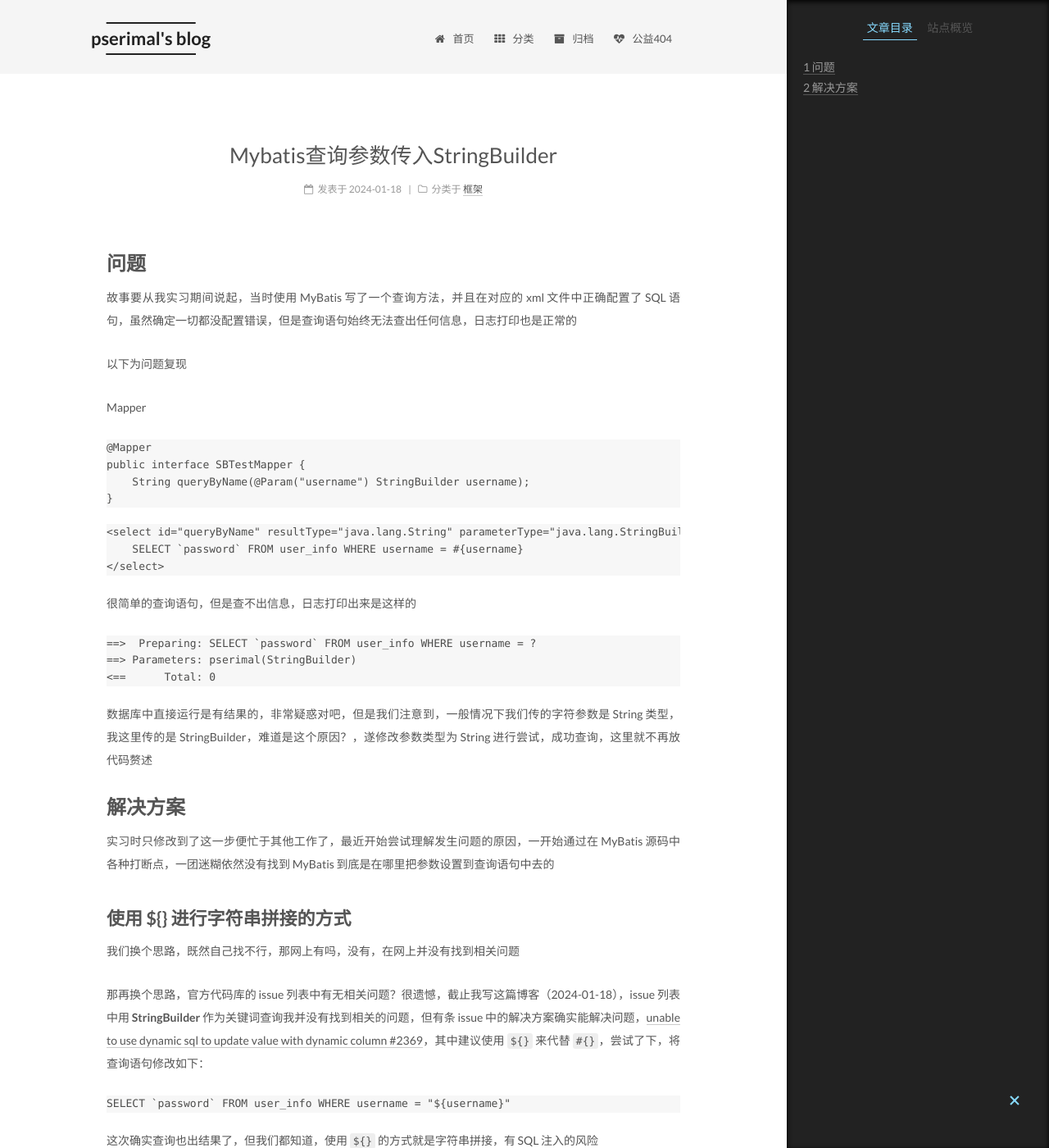
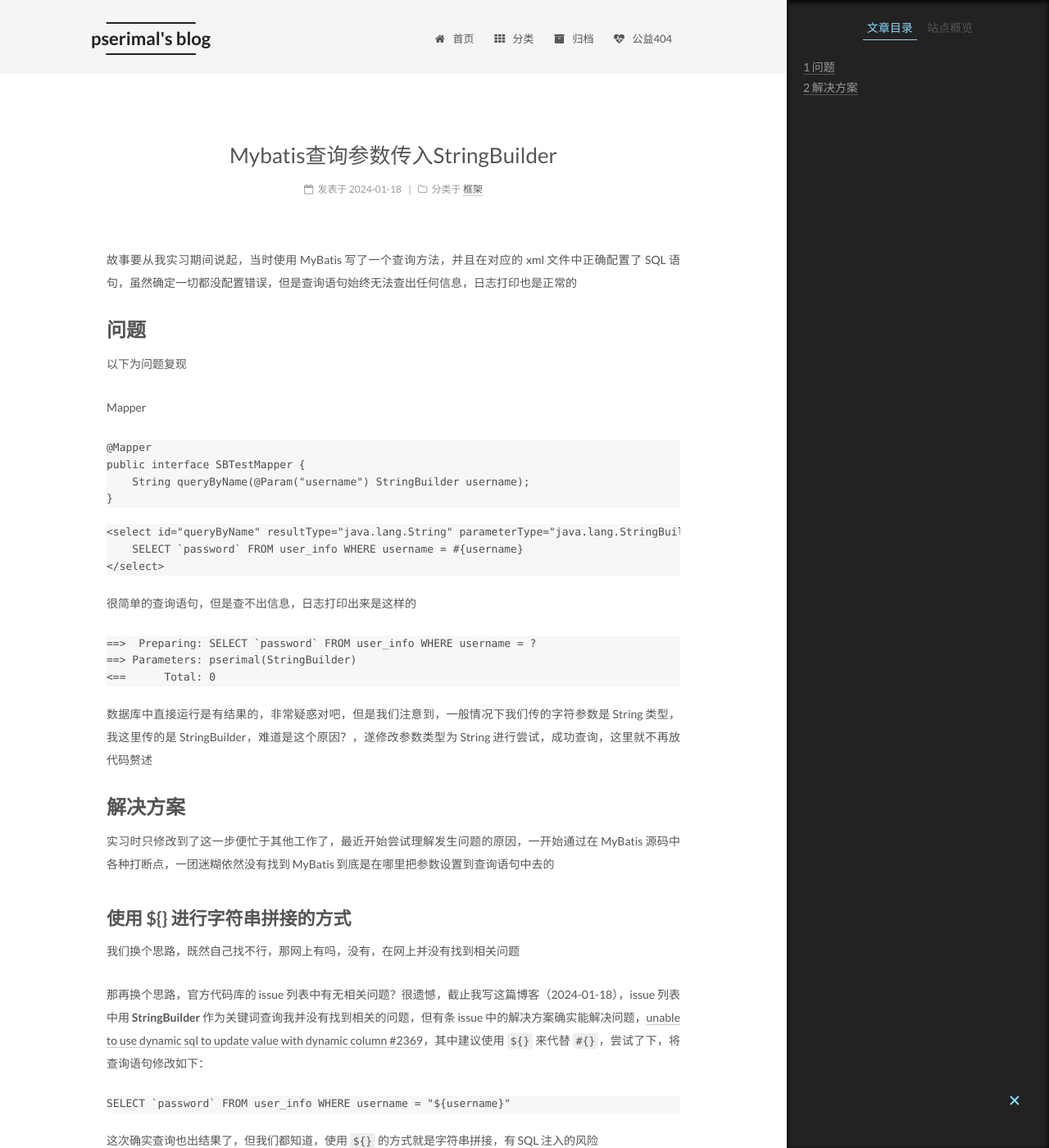
Before and after one commit to pserimal/pserimal.github.io, a Jekyll site: the page built from _posts/2024-01-18-Mybatis查询参数传入StringBuilder.md, in a window 1280 px wide and 1400 px high. Shown: the whole window at 82% size. Built offline with Jekyll 4.4.1, drawn with Linux system fonts in a browser that asks for light colours.

Commit message:
调整叙述顺序

```diff
--- a/_posts/2024-01-18-Mybatis查询参数传入StringBuilder.md
+++ b/_posts/2024-01-18-Mybatis查询参数传入StringBuilder.md
@@ -8,9 +8,9 @@ tags:
 - 源码
 ---
 
+故事要从我实习期间说起，当时使用 MyBatis 写了一个查询方法，并且在对应的 xml 文件中正确配置了 SQL 语句，虽然确定一切都没配置错误，但是查询语句始终无法查出任何信息，日志打印也是正常的
+
 # 问题
-
-故事要从我实习期间说起，当时使用 MyBatis 写了一个查询方法，并且在对应的 xml 文件中正确配置了 SQL 语句，虽然确定一切都没配置错误，但是查询语句始终无法查出任何信息，日志打印也是正常的
 
 以下为问题复现
 
```
